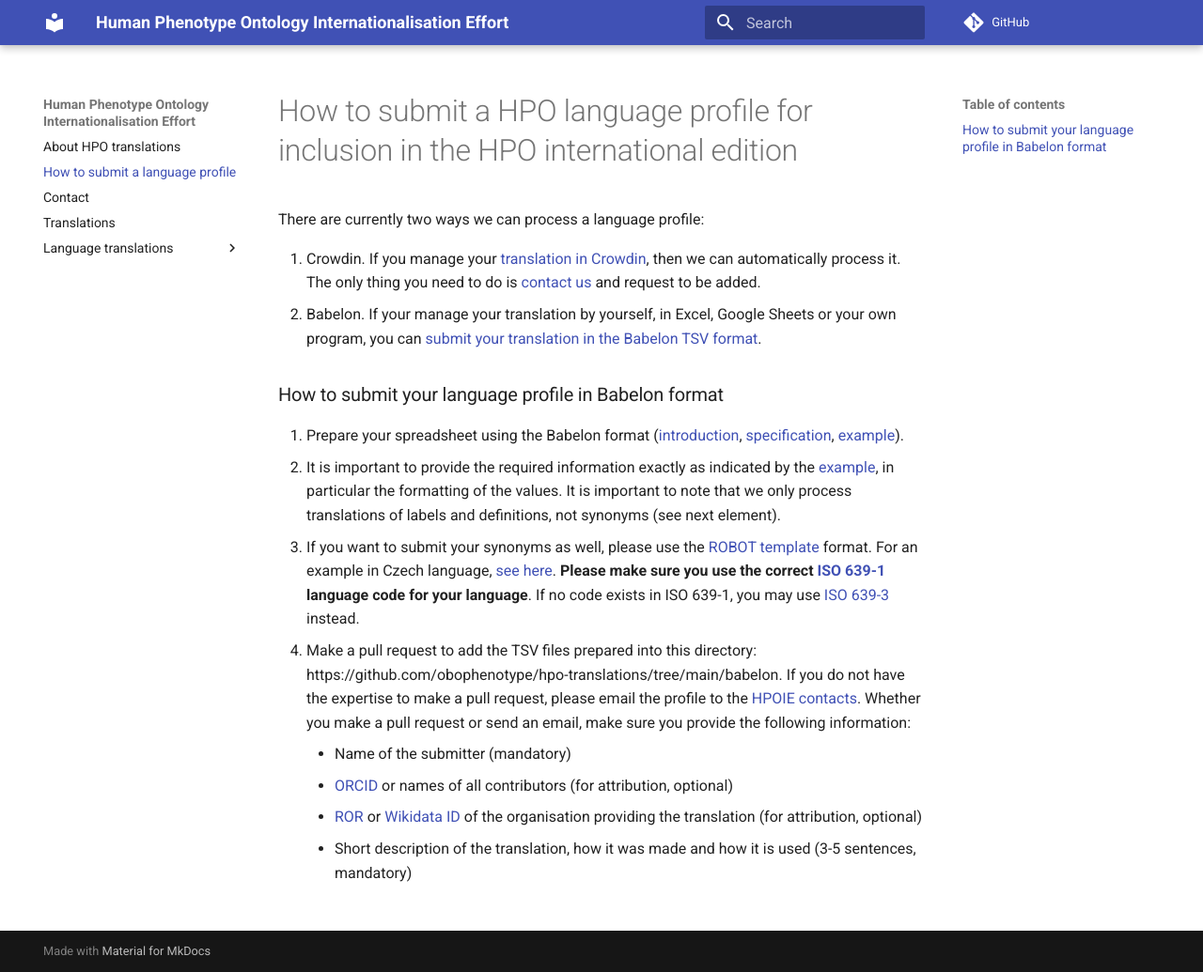
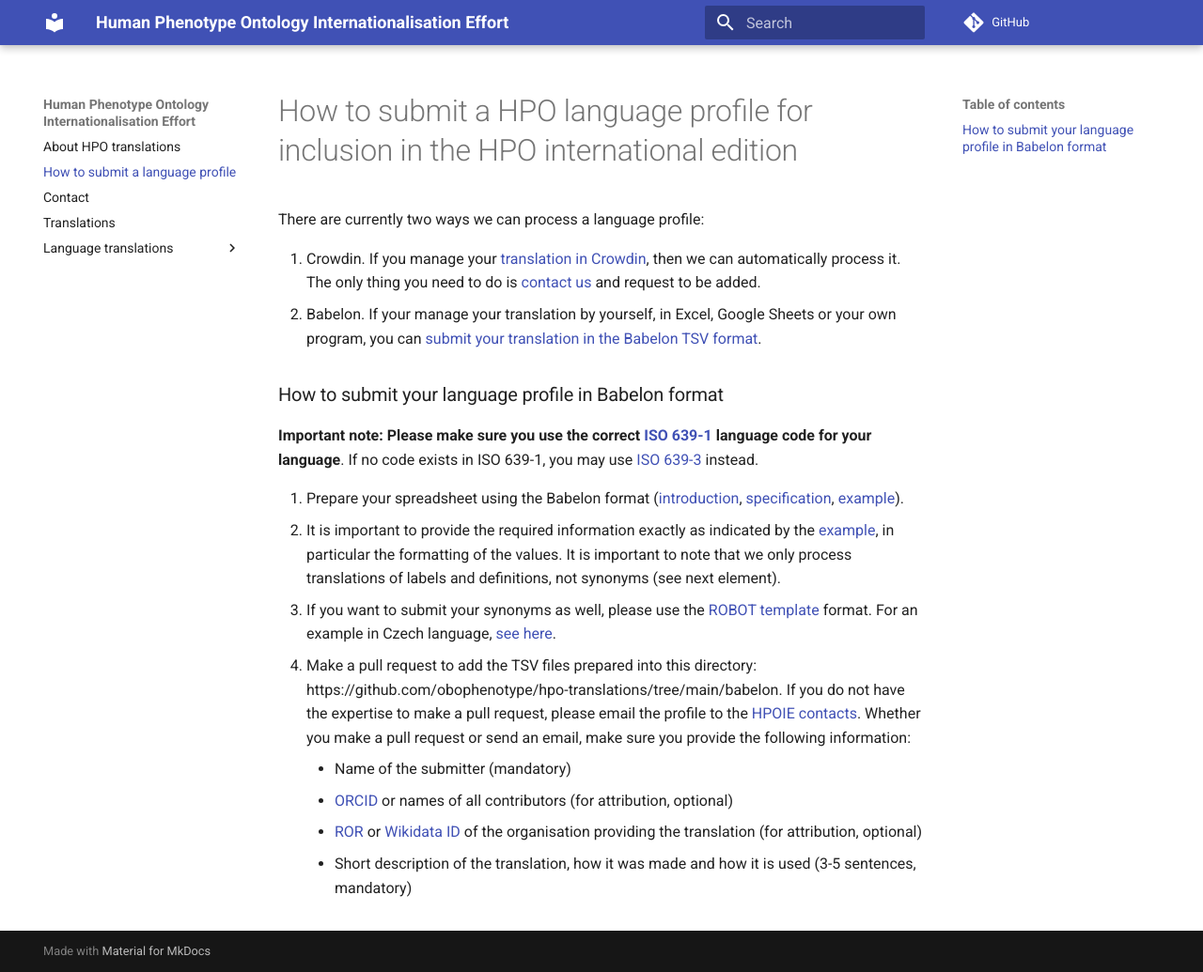
Before and after one commit to obophenotype/hpo-translations, an MkDocs documentation site: the page built from docs/submit.md, in a window 1280 px wide and 1035 px high. Shown: the whole window at 94% size. Built offline with MkDocs 1.6.1 and Material for MkDocs 9.7.7, drawn with Linux system fonts in a browser that asks for light colours; comment, search, counter and statistics services are not loaded.

Commit message:
Update submit.md

```diff
--- a/docs/submit.md
+++ b/docs/submit.md
@@ -9,9 +9,11 @@ There are currently two ways we can process a language profile:
 
 ### How to submit your language profile in Babelon format
 
+**Important note: Please make sure you use the correct [ISO 639-1](https://en.wikipedia.org/wiki/ISO_639-1) language code for your language**. If no code exists in ISO 639-1, you may use [ISO 639-3](https://en.wikipedia.org/wiki/ISO_639-3) instead.
+
 1. Prepare your spreadsheet using the Babelon format ([introduction](https://github.com/monarch-initiative/babelon/blob/main/README.md), [specification](https://monarch-initiative.github.io/babelon/), [example](https://github.com/obophenotype/hpo-translations/blob/main/examples/hp-zh.babelon.tsv)).
 2. It is important to provide the required information exactly as indicated by the [example](https://github.com/obophenotype/hpo-translations/blob/main/examples/hp-zh.babelon.tsv), in particular the formatting of the values. It is important to note that we only process translations of labels and definitions, not synonyms (see next element).
-3. If you want to submit your synonyms as well, please use the [ROBOT template](http://robot.obolibrary.org/template) format. For an example in Czech language, [see here](https://github.com/obophenotype/hpo-translations/blob/main/examples/hp-cs.synonyms.tsv). **Please make sure you use the correct [ISO 639-1](https://en.wikipedia.org/wiki/ISO_639-1) language code for your language**. If no code exists in ISO 639-1, you may use [ISO 639-3](https://en.wikipedia.org/wiki/ISO_639-3) instead.
+3. If you want to submit your synonyms as well, please use the [ROBOT template](http://robot.obolibrary.org/template) format. For an example in Czech language, [see here](https://github.com/obophenotype/hpo-translations/blob/main/examples/hp-cs.synonyms.tsv).
 4. Make a pull request to add the TSV files prepared into this directory: https://github.com/obophenotype/hpo-translations/tree/main/babelon. If you do not have the expertise to make a pull request, please email the profile to the [HPOIE contacts](contact.md). Whether you make a pull request or send an email, make sure you provide the following information:
     - Name of the submitter (mandatory)
     - [ORCID](https://orcid.org) or names of all contributors (for attribution, optional)
```
